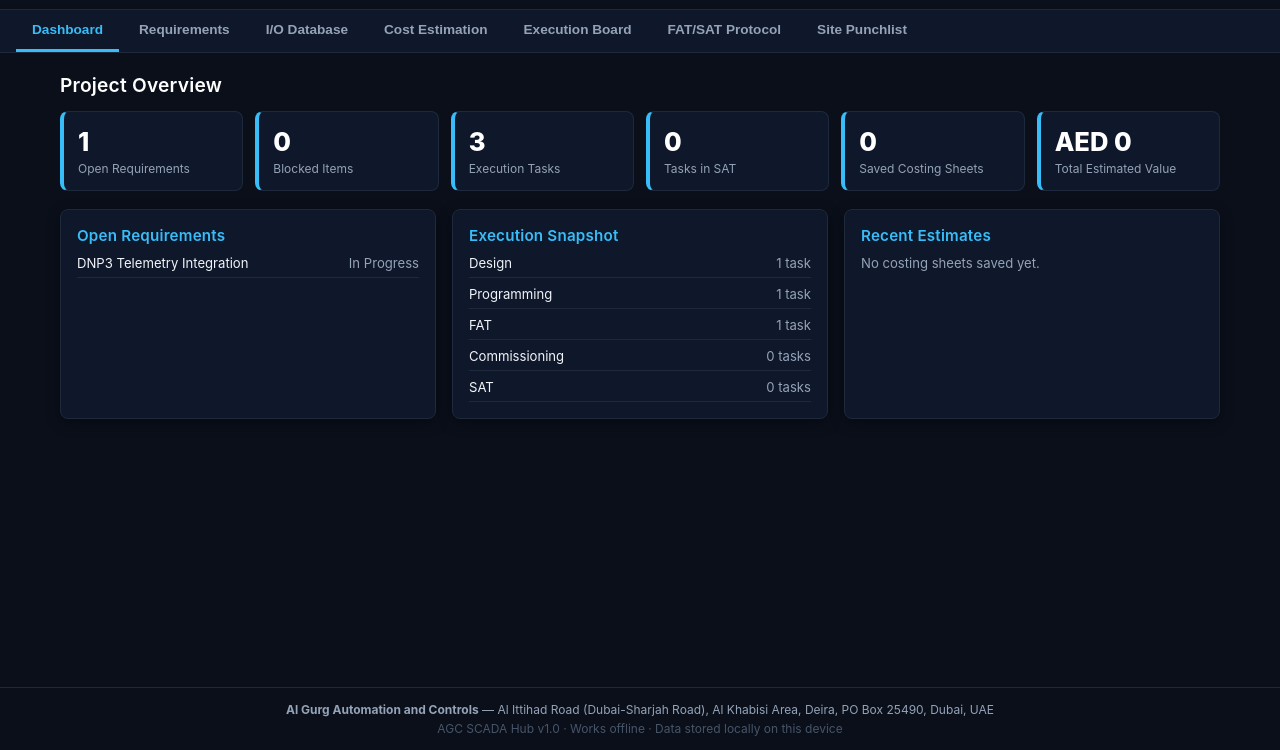
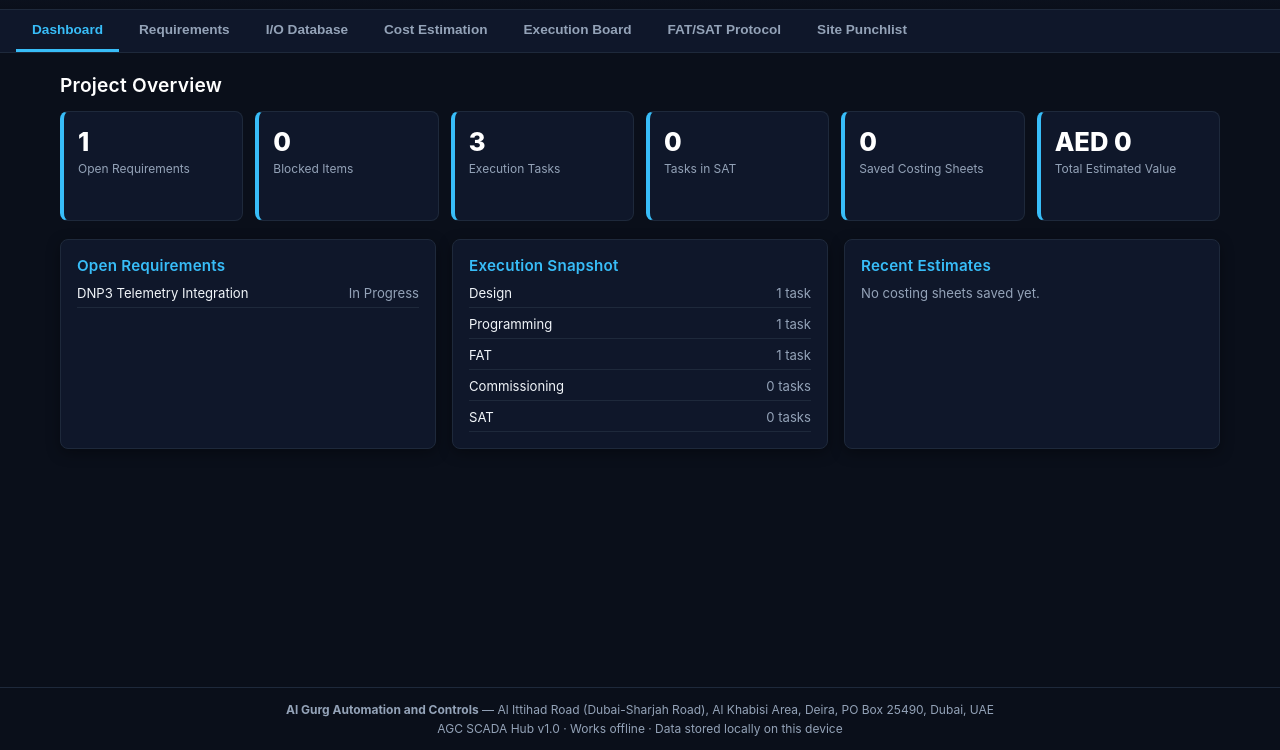
Before and after one commit to githubbest729/-AGC-SCADA-Hub-Al-Gurg-Controls-SCADA-Hub-, a website: page index.html in a window 1280 px wide. Shown: the part 50-800 px from the top of the page. Drawn offline with Linux system fonts and the light colour scheme.

Commit message:
Update style.css

```diff
--- a/style.css
+++ b/style.css
@@ -78,7 +78,6 @@ p { margin: 0; }
 }
 .brand-text h1 { font-size: 1.1rem; color: var(--white); }
 .brand-text p { font-size: 0.72rem; color: var(--slate-400); }
-
 .header-actions { display: flex; align-items: center; gap: 8px; }
 .sync-status { font-size: 0.72rem; color: var(--green); white-space: nowrap; }
 .sync-status.offline { color: var(--amber); }
@@ -150,7 +149,6 @@ p { margin: 0; }
 .tab-panel { display: none; }
 .tab-panel.active { display: block; animation: fadeIn 0.2s ease; }
 @keyframes fadeIn { from { opacity: 0; } to { opacity: 1; } }
-
 .panel-title { font-size: 1.2rem; color: var(--white); margin-bottom: 14px; }
 .panel-header-row {
   display: flex; align-items: center; justify-content: space-between;
@@ -196,13 +194,19 @@ p { margin: 0; }
 }
 .card h3 { font-size: 0.95rem; margin-bottom: 10px; color: var(--electric-blue); }
 
-/* ---- Dashboard ---- */
+/* ---- Dashboard (CLS FIX) ---- */
+#panel-dashboard {
+  min-height: 480px; /* prevents layout jump */
+}
+
 .stat-grid {
   display: grid;
   grid-template-columns: repeat(auto-fit, minmax(150px, 1fr));
   gap: 12px;
   margin-bottom: 18px;
+  min-height: 110px; /* reserves space for stats */
 }
+
 .stat-box {
   background: var(--slate-900);
   border: 1px solid var(--slate-800);
@@ -212,7 +216,14 @@ p { margin: 0; }
 }
 .stat-box .stat-value { font-size: 1.6rem; font-weight: 800; color: var(--white); }
 .stat-box .stat-label { font-size: 0.75rem; color: var(--slate-400); margin-top: 4px; }
-.dash-grid { display: grid; grid-template-columns: repeat(auto-fit, minmax(240px, 1fr)); gap: 16px; }
+
+.dash-grid {
+  display: grid;
+  grid-template-columns: repeat(auto-fit, minmax(240px, 1fr));
+  gap: 16px;
+  min-height: 220px; /* reserves space for the three cards — fixes CLS */
+}
+
 .mini-list { display: flex; flex-direction: column; gap: 8px; font-size: 0.82rem; }
 .mini-list .mini-row { display: flex; justify-content: space-between; gap: 8px; border-bottom: 1px solid var(--slate-800); padding-bottom: 6px; }
 .mini-list .muted { color: var(--slate-400); }
@@ -339,7 +350,7 @@ label { display: flex; flex-direction: column; gap: 4px; font-size: 0.78rem; col
 .modal-body { padding: 16px 18px; overflow-y: auto; }
 .modal-footer { padding: 14px 18px; border-top: 1px solid var(--slate-800); display: flex; justify-content: flex-end; gap: 10px; }
 
-/* ---- Footer ---- */
+/* ---- Footer (CONTRAST FIX) ---- */
 .app-footer {
   background: var(--slate-950);
   border-top: 1px solid var(--slate-800);
@@ -348,7 +359,10 @@ label { display: flex; flex-direction: column; gap: 4px; font-size: 0.78rem; col
   color: var(--slate-400);
   font-size: 0.75rem;
 }
-.footer-sub { margin-top: 4px; color: var(--slate-600); }
+.footer-sub {
+  margin-top: 4px;
+  color: #94a3b8; /* Fixed: now passes 4.5:1 contrast ratio */
+}
 
 /* ---- Dark scrollbar ---- */
 ::-webkit-scrollbar { height: 8px; width: 8px; }
@@ -376,7 +390,6 @@ label { display: flex; flex-direction: column; gap: 4px; font-size: 0.78rem; col
 .io-badge-internal { background: rgba(148, 163, 184, 0.15); color: #cbd5e1; }
 
 @media print {
-  /* Hide unnecessary UI elements, navigation, buttons, and tables */
   .app-header,
   .tab-bar,
   .app-footer,
@@ -390,29 +403,24 @@ label { display: flex; flex-direction: column; gap: 4px; font-size: 0.78rem; col
     display: none !important;
   }
 
-  /* Force clean white background and black text */
   body {
     background: white !important;
     color: black !important;
     font-size: 11pt;
   }
 
-  /* Reset container layout for single-page print */
   main {
     padding: 0 !important;
     margin: 0 !important;
   }
-
   .tab-panel {
     display: block !important;
   }
-
   .est-layout {
     display: grid !important;
     grid-template-columns: 1fr 1.5fr !important;
     gap: 15px !important;
   }
-
   .card {
     border: 1px solid #ddd !important;
     box-shadow: none !important;
@@ -421,8 +429,6 @@ label { display: flex; flex-direction: column; gap: 4px; font-size: 0.78rem; col
     margin-bottom: 10px !important;
     page-break-inside: avoid;
   }
-
-  /* Make inputs look like static quotation text */
   input, select {
     border: none !important;
     background: transparent !important;
```
